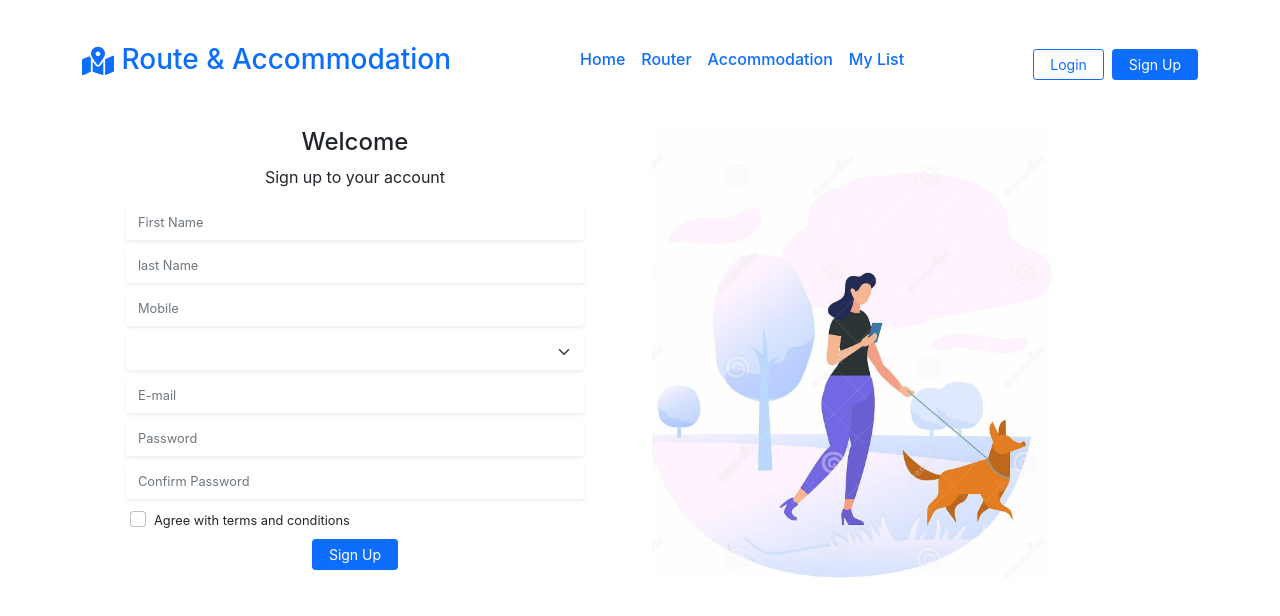
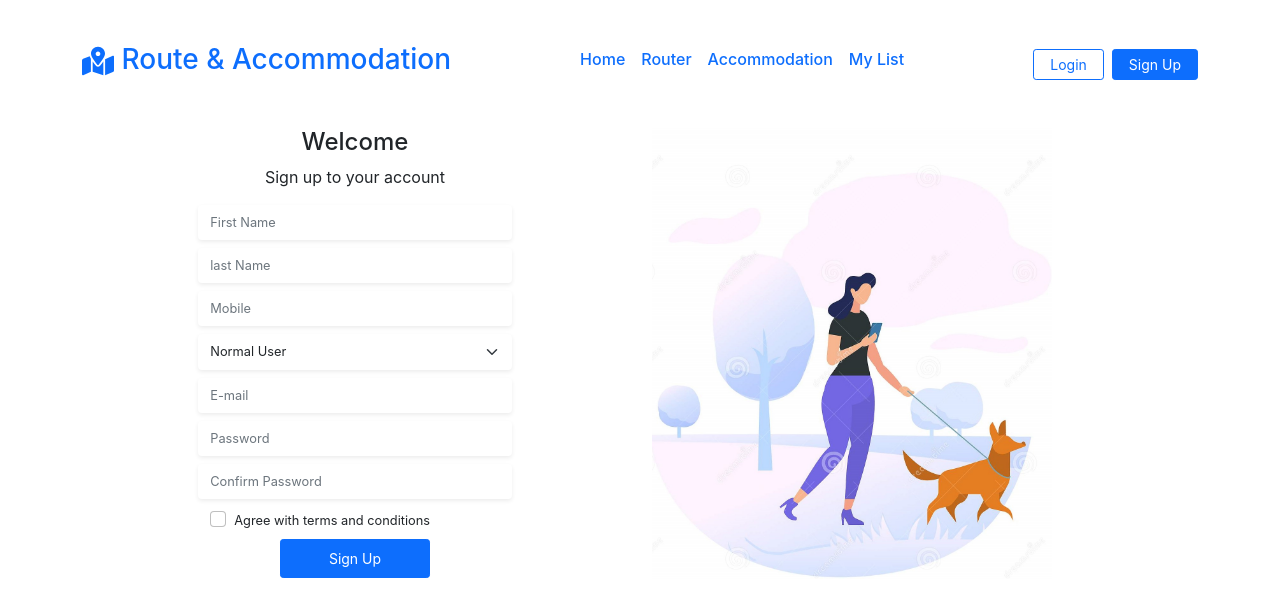
Before and after one commit to Mihiri0303/RAAMS-Project, a React (Create React App) app in the folder Front-end/: page /signup in a window 1280 px wide. Shown: the top 616 px of the page. Built offline with nearby package versions, Linux system fonts and the light colour scheme.

Commit message:
UI updated

```diff
--- a/Front-end/src/components/login.js
+++ b/Front-end/src/components/login.js
@@ -8,23 +8,20 @@ const Login = () => {
             <>
              <section className='container'>
                 <div className='row'>
-                    <div className="col-md-6 ">
+                    <div className="col-md-4 offset-md-1 ">
                         <div className="d-flex flex-column gap-2 justify-content-center align-items-center">
-                        <h4>Welcome</h4>
-                        <p>Log in to your account</p>
-                        </div>
-                        <div className="row g-3 px-md-5 px-sm-3">
+                            <h4>Welcome</h4>
+                            <p>Log in to your account</p>
                             <input className={`form-control shadow-sm border-0 py-2"}`} style={{fontSize:"0.8rem"}} placeholder="User Name" />
                             <input className={`form-control shadow-sm border-0 py-2 "}`} style={{fontSize:"0.8rem"}} placeholder="Password" />
-                        <div className="d-flex gap-2 justify-content-center align-items-center">
-                            <button className="btn btn-sm px-3 py-1 btn-primary">Login</button>
+                            <div className="d-flex gap-2 justify-content-center align-items-center">
+                                <button className="btn btn-sm px-4 py-2 btn-primary">Login</button>
+                            </div>
                         </div>
-                         </div>
                     </div>
-                    <div className="col-md-6">
+                    <div className="col-md-6 offset-md-1">
                         <img src={imge} style={{height : '100%',width : 400}}/>
                     </div>
-
                 </div>
             </section>
             </>
--- a/Front-end/src/components/signup.js
+++ b/Front-end/src/components/signup.js
@@ -10,12 +10,14 @@ const SignUp = () => {
                         <div className="d-flex flex-column justify-content-center align-items-center">
                             <h4>Welcome</h4>
                             <p>Sign up to your account</p>
-                        </div>
-                        <div className="row g-2 px-md-5 px-sm-3">
+                            <div className="row gap-2 px-md-5 px-sm-3 w-75">
                                 <input className={`form-control shadow-sm border-0 py-2 "}`} style={{fontSize:"0.8rem"}} placeholder="First Name" />
                                 <input className={`form-control shadow-sm border-0 py-2 "}`} style={{fontSize:"0.8rem"}} placeholder="last Name" />
                                 <input className={`form-control shadow-sm border-0 py-2 "}`} style={{fontSize:"0.8rem"}} placeholder="Mobile" />
-                            <select className={`form-select shadow-sm border-0 py-2 `} defaultValue={0} style={{fontSize:"0.8rem"}}></select>
+                                <select className={`form-select shadow-sm border-0 py-2 `} defaultValue={0} style={{fontSize:"0.8rem"}}>
+                                    <option value="0">Normal User</option>
+                                    <option value="0">Owner and User</option>
+                                </select>
                                 <input className={`form-control shadow-sm border-0 py-2 "}`} style={{fontSize:"0.8rem"}} placeholder="E-mail" />
                                 <input className={`form-control shadow-sm border-0 py-2 "}`} style={{fontSize:"0.8rem"}} placeholder="Password" />
                                 <input className={`form-control shadow-sm border-0 py-2 "}`} style={{fontSize:"0.8rem"}} placeholder="Confirm Password" />
@@ -23,10 +25,10 @@ const SignUp = () => {
                                 <input className={`form-check-input`} type="checkbox"></input><span className="ps-2 " style={{fontSize:"0.8rem"}}>Agree with terms and conditions</span>
                             </div>
                             <div className="d-flex justify-content-center align-items-center">
-                            <button className="btn btn-sm px-3 py-1 btn-primary">Sign Up</button>
+                                <button className="btn btn-sm px-5 py-2 btn-primary">Sign Up</button>
                             </div>
                             </div>
-
+                        </div>
                     </div>
                     <div className="col-md-6">
                         <img src={imge} style={{height : '100%',width : 400}}/>
```
Lines whose indentation alone changed are shown as unchanged.
